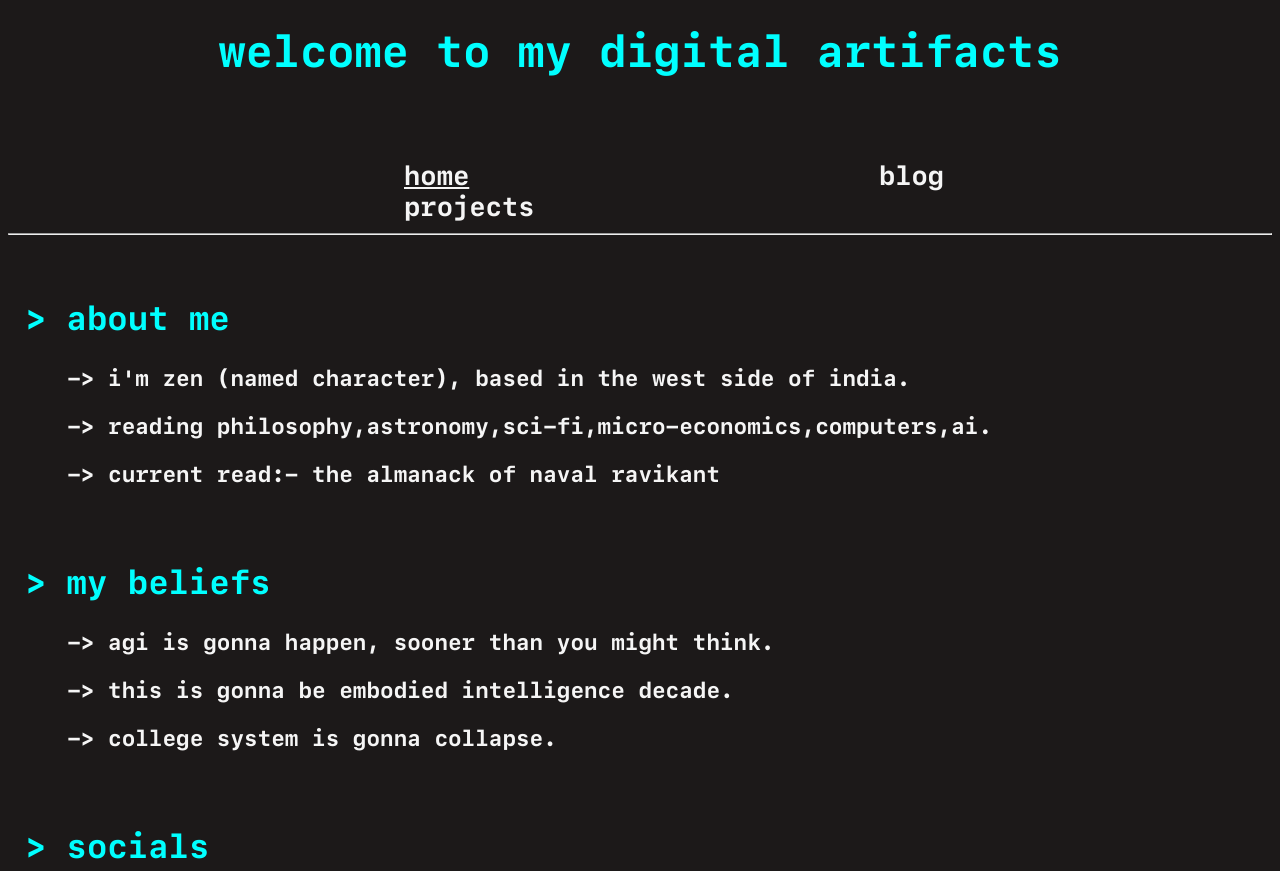
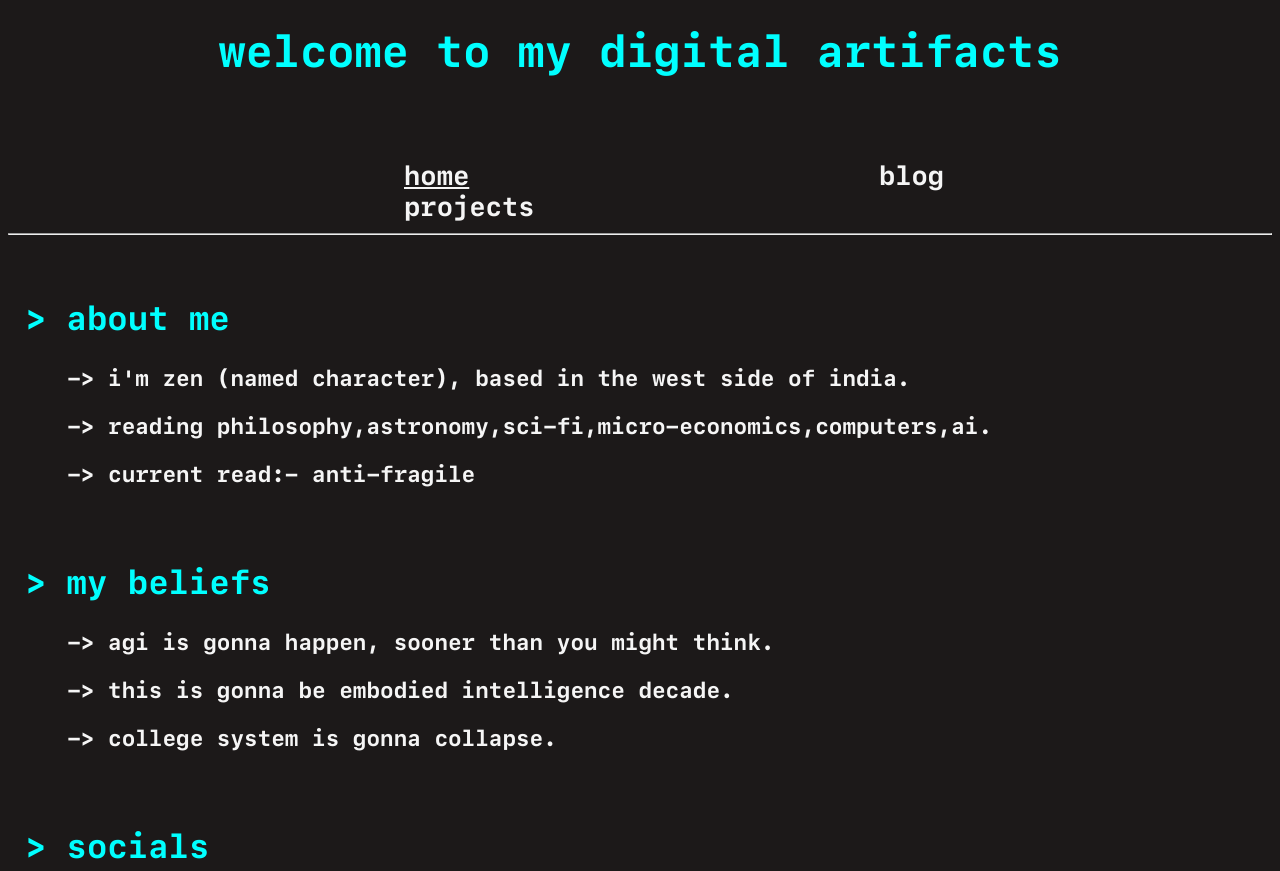
Before and after one commit to gaurav1094/blog-website, a plain HTML site: page index.html in a window 1280 px wide. Shown: the top 871 px of the page. Drawn offline with Linux system fonts and the light colour scheme; files whose address does not match are found by name.

Commit message:
current read update

```diff
--- a/index.html
+++ b/index.html
@@ -28,7 +28,7 @@
       <h2 style="margin-left: 1ex;">> about me</h2>
       <p style="margin-left: 5ex;">-> i'm zen (named character), based in the west side of india.</p>
       <p style="margin-left: 5ex;">-> reading philosophy,astronomy,sci-fi,micro-economics,computers,ai.</p>
-      <p style="margin-left: 5ex;">-> current read:- the almanack of naval ravikant</p>
+      <p style="margin-left: 5ex;">-> current read:- anti-fragile</p>
       <br>
 
       <h2 style="margin-left: 1ex;">> my beliefs</h2>
```
